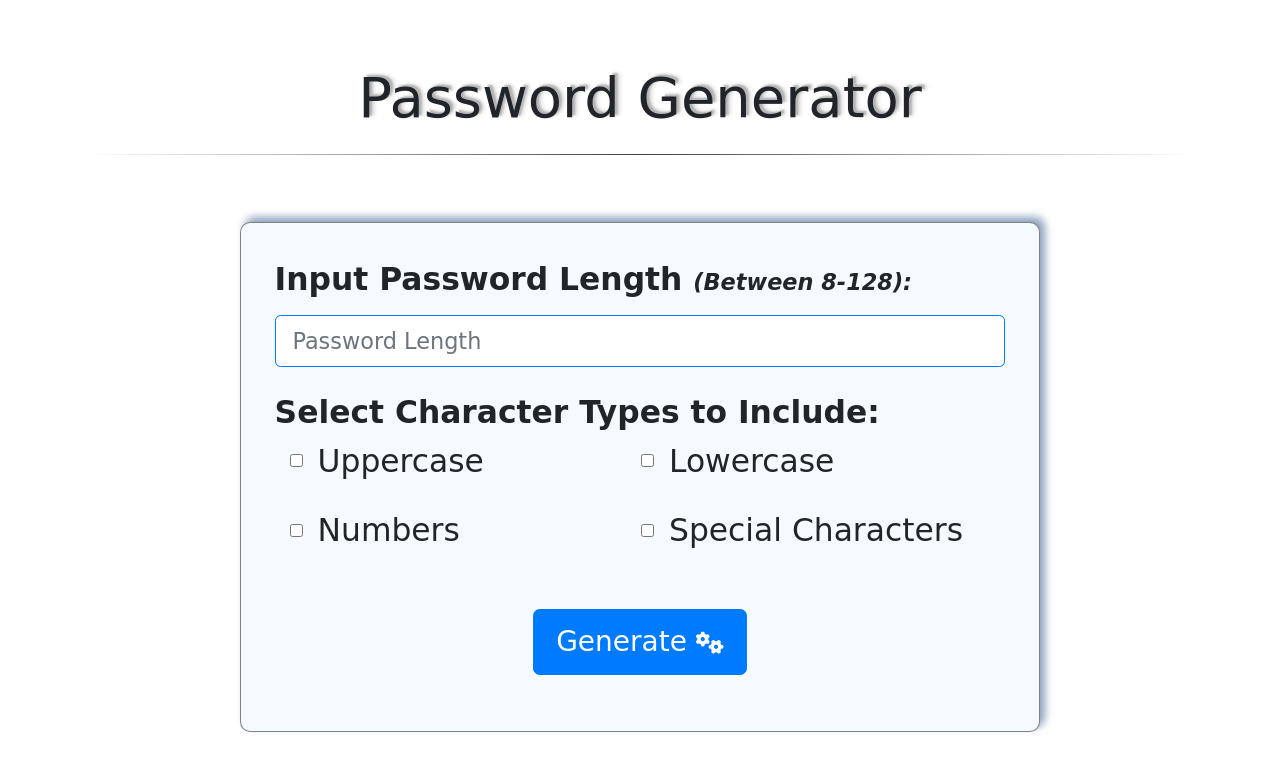
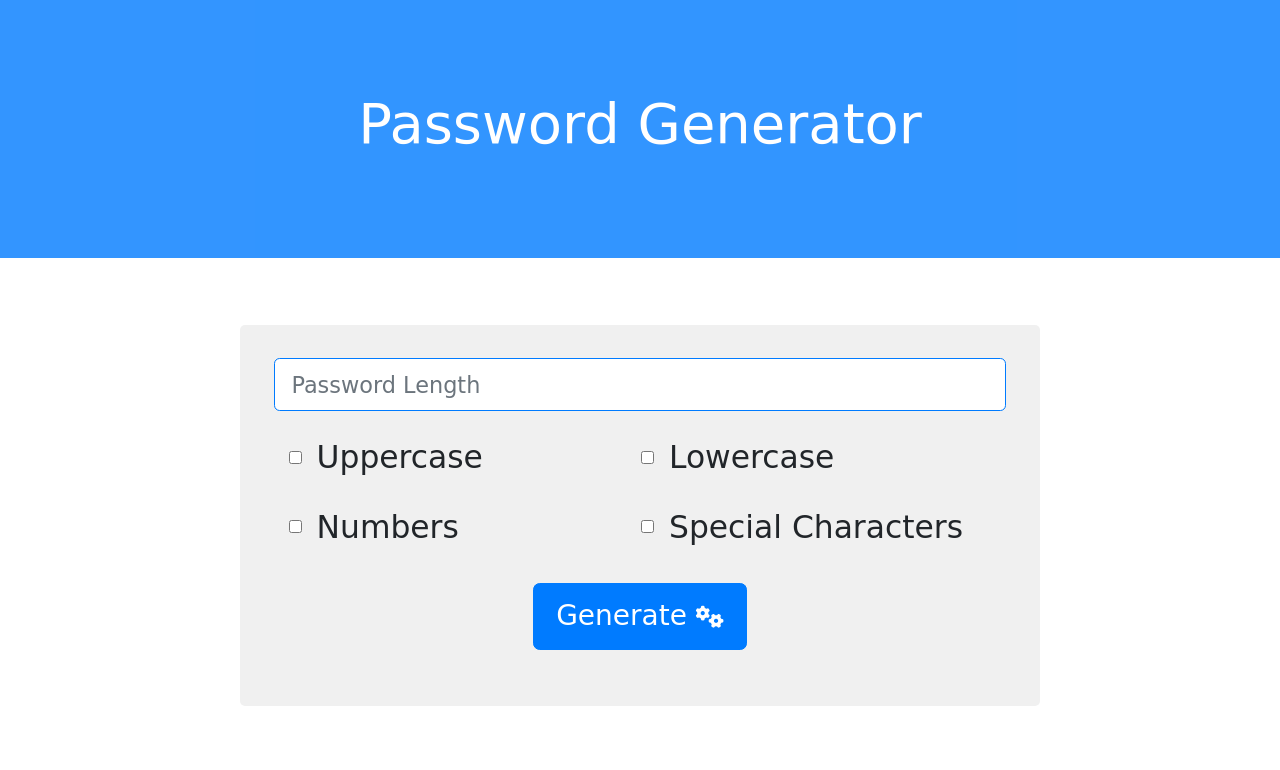
Before and after one commit to mhans003/passwordgenerator, a plain HTML site: page index.html in a window 1280 px wide. Drawn offline with nearby package versions, Linux system fonts and the light colour scheme; some packages are replaced by stand-ins of ours; a script that the page names is missing; a web font is replaced by a local one.

Commit message:
Simplified styles: Jumbotron header; no border; Added functionality for changing copy to copied when the button to copy password is clicked.

```diff
--- a/assets/scripts/index.js
+++ b/assets/scripts/index.js
@@ -6,10 +6,12 @@ $(document).ready(function() {
 //PAGE ELEMENTS
 
 const submitButton = document.getElementById("submit-button");
+const copyButton = document.getElementById("copy");
 
 //EVENTS
 
 submitButton.addEventListener("click", validateInputs);
+copyButton.addEventListener("click", showCopied);
 
 //FUNCTIONS
 
@@ -260,3 +262,13 @@ function replaceCharacters(password, possibleCharacters, typesNotFound, arrayOfC
     return password;
 
 }
+
+//When the copy button is clicked, change text to show this, then change back after 2 seconds.
+function showCopied() {
+    copyButton.innerText = "Copied!";
+
+    const timer = setInterval(function() {
+        copyButton.innerText = "Copy";
+        clearInterval(timer);
+    }, 2000);
+}
--- a/assets/stylesheets/style.css
+++ b/assets/stylesheets/style.css
@@ -5,8 +5,7 @@
 
 h1 {
     text-align: center;
-    text-shadow: 3px -2px 2px rgba(180,180,180,1.0),
-                 5px -2px 4px rgba(220,220,220,1.0);
+    color: #fff;
 }
 
 hr {
@@ -20,6 +19,11 @@ i {
 }
 
 /*CLASS AND ID STYLES*/
+
+.jumbotron {
+    border-radius: 0px;
+    opacity: 0.8;
+}
 
 .form-check-label {
     position: relative;
@@ -37,11 +41,9 @@ i {
 }
 
 #form-container {
-    box-shadow: 5px -5px 8px rgba(140,160,190,1.0);
-    background-color: rgba(245,250,255,1.0);
+    border-radius: 5px;
+    background-color: rgba(240,240,240,1.0);
     padding-top: 10px;
-    border: 1px solid rgba(100,100,100,0.8);
-    border-radius: 10px;
     max-width: 800px;
 }
 
--- a/index.html
+++ b/index.html
@@ -22,22 +22,19 @@
     <title>Password Generator</title>
 </head>
 <body>
+    <div class="jumbotron bg-primary">
+        <h1 class="display-5">Password Generator</h1>
+    </div>
 
     <section id="main-container" class="container">
-
-        <h1>Password Generator</h1>
-        <hr>
-
         <!--Main Content-->
-        <div id="form-container" class="container mt-5 p-md-4">
+        <div id="form-container" class="container mt-5 p-4">
             <!--This form takes user input preferences for password length and character types.-->
             <form>
-                <div class="form-group">
-                    <label for="inputLength"><strong>Input Password Length <i>(Between 8-128):</i></strong></label>
+                <div class="form-group mb-4">
                     <input id="inputLength" type="number" class="form-control border-primary" name="inputLength" placeholder="Password Length" min="8" max="128">
                 </div>
-                <div class="form-group">
-                    <label><strong>Select Character Types to Include:</strong></label>
+                <div class="form-group mb-0">
                     <div id="inputTypes" class="form-check">
                         <div class="container">
                             <div class="row">
```
Also changed, not shown: assets/images/passwordgenerator.jpg, assets/images/passwordgenerator2.jpg.
